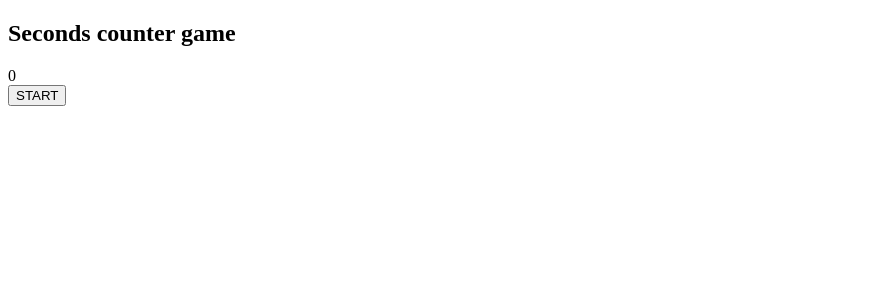
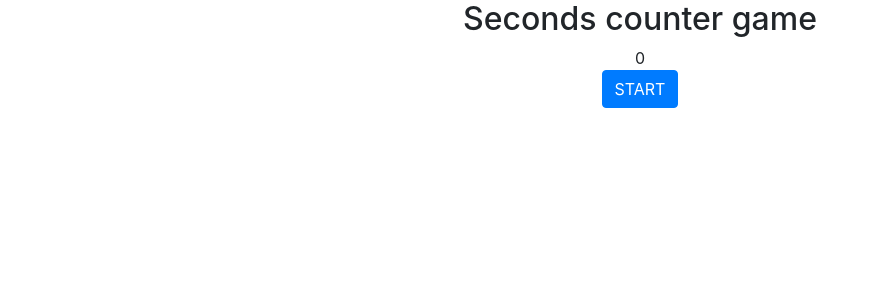
Before and after one commit to hellowhirl/react-seconds-counter-game, a React (Create React App) app: page / in a window 1280 px wide. Shown: the top 300 px of the page, without its empty margins (0-871 px from the left). Built offline with nearby package versions, Linux system fonts and the light colour scheme.

Commit message:
add style and bootstrap, reorganize component file structure

```diff
--- a/package.json
+++ b/package.json
@@ -6,6 +6,8 @@
     "@testing-library/jest-dom": "^4.2.4",
     "@testing-library/react": "^9.3.2",
     "@testing-library/user-event": "^7.1.2",
+    "bootstrap": "^4.4.1",
+    "node-sass": "^4.14.0",
     "react": "^16.13.1",
     "react-dom": "^16.13.1",
     "react-scripts": "3.4.1"
--- a/src/App.js
+++ b/src/App.js
@@ -1,6 +1,6 @@
 import React, { Component } from "react";
-import MessageBox from "./components/messageBox";
-import StartButton from "./components/startButton";
+import MessageBox from "./components/messageBox/messageBox";
+import StartButton from "./components/startButton/startButton";
 
 class App extends Component {
   state = {
@@ -37,9 +37,13 @@ class App extends Component {
     return (
       <div className="App">
         <header className="App-header">
-          <h2>Seconds counter game</h2>
-          <MessageBox message={this.state.counter} />
-          <StartButton onCountdownText={this.handleCountdownText} />
+          <div className="container">
+            <h2 className="row justify-content-md-center">
+              Seconds counter game
+            </h2>
+            <MessageBox message={this.state.counter} />
+            <StartButton onCountdownText={this.handleCountdownText} />
+          </div>
         </header>
       </div>
     );
--- a/src/components/messageBox.jsx
+++ b/src/components/messageBox/messageBox.jsx
@@ -3,7 +3,7 @@ import React from "react";
 const MessageBox = ({ message }) => {
   return (
     <React.Fragment>
-      <div>{message}</div>
+      <div className="row justify-content-md-center">{message}</div>
     </React.Fragment>
   );
 };
--- a/src/components/startButton.jsx
+++ /dev/null
@@ -1,7 +0,0 @@
-import React from "react";
-
-const StartButton = ({ onCountdownText }) => {
-  return <button onClick={() => onCountdownText()}>START</button>;
-};
-
-export default StartButton;
--- /dev/null
+++ b/src/components/startButton/startButton.jsx
@@ -0,0 +1,13 @@
+import React from "react";
+
+const StartButton = ({ onCountdownText }) => {
+  return (
+    <div className="row justify-content-md-center">
+      <button className="btn btn-primary" onClick={() => onCountdownText()}>
+        START
+      </button>
+    </div>
+  );
+};
+
+export default StartButton;
--- a/src/index.js
+++ b/src/index.js
@@ -1,5 +1,6 @@
 import React from "react";
 import ReactDOM from "react-dom";
 import App from "./App";
+import "bootstrap/dist/css/bootstrap.min.css";
 
 ReactDOM.render(<App />, document.getElementById("root"));
```
Also changed, not shown: src/components/messageBox/messageBox.css (added), src/components/resultsBox/resultsBox.jsx (added), src/components/secondsCounter/secondsCounter.jsx (added), src/components/startButton/startButton.css (added), 1 other file (tests, documents, lock files or other folders).
